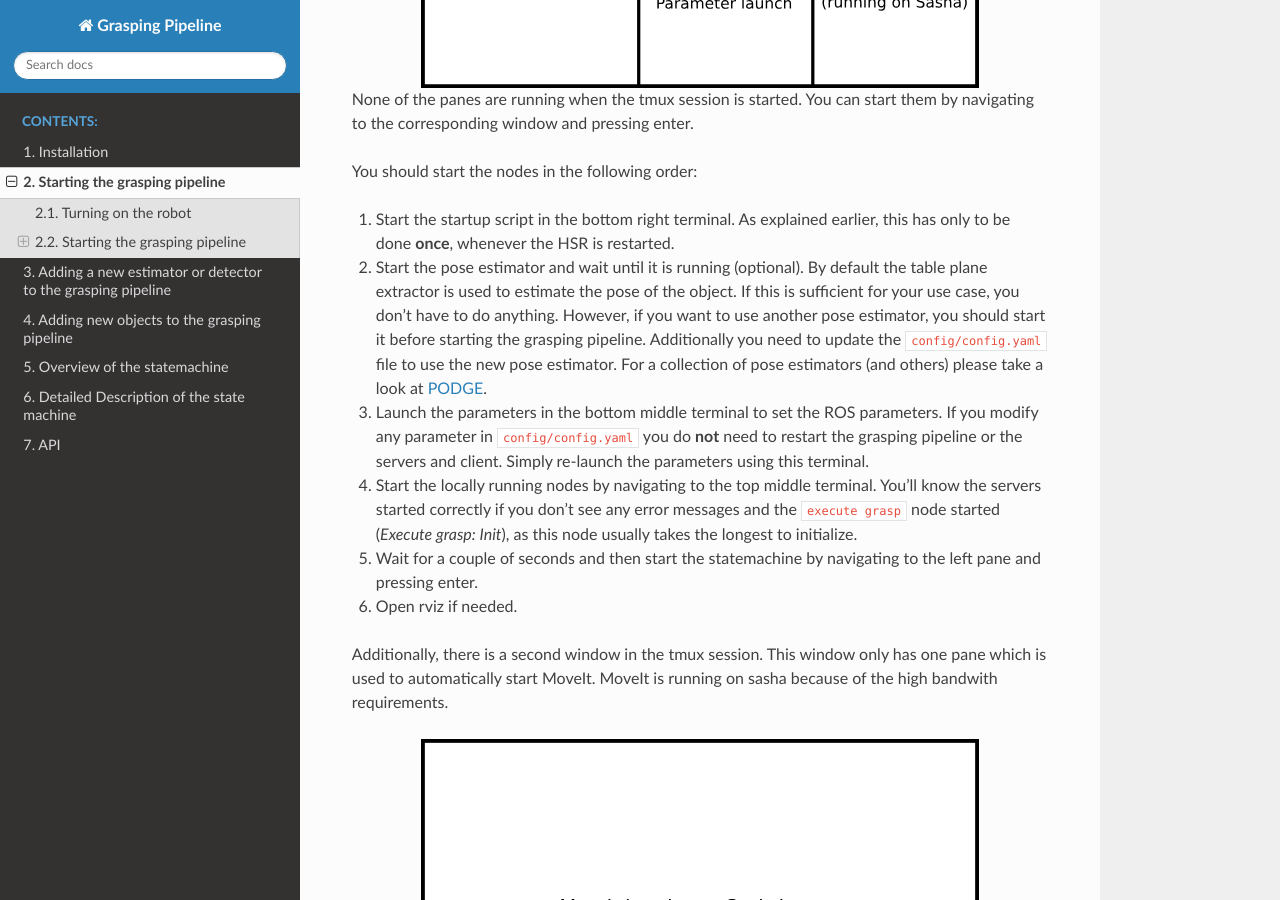
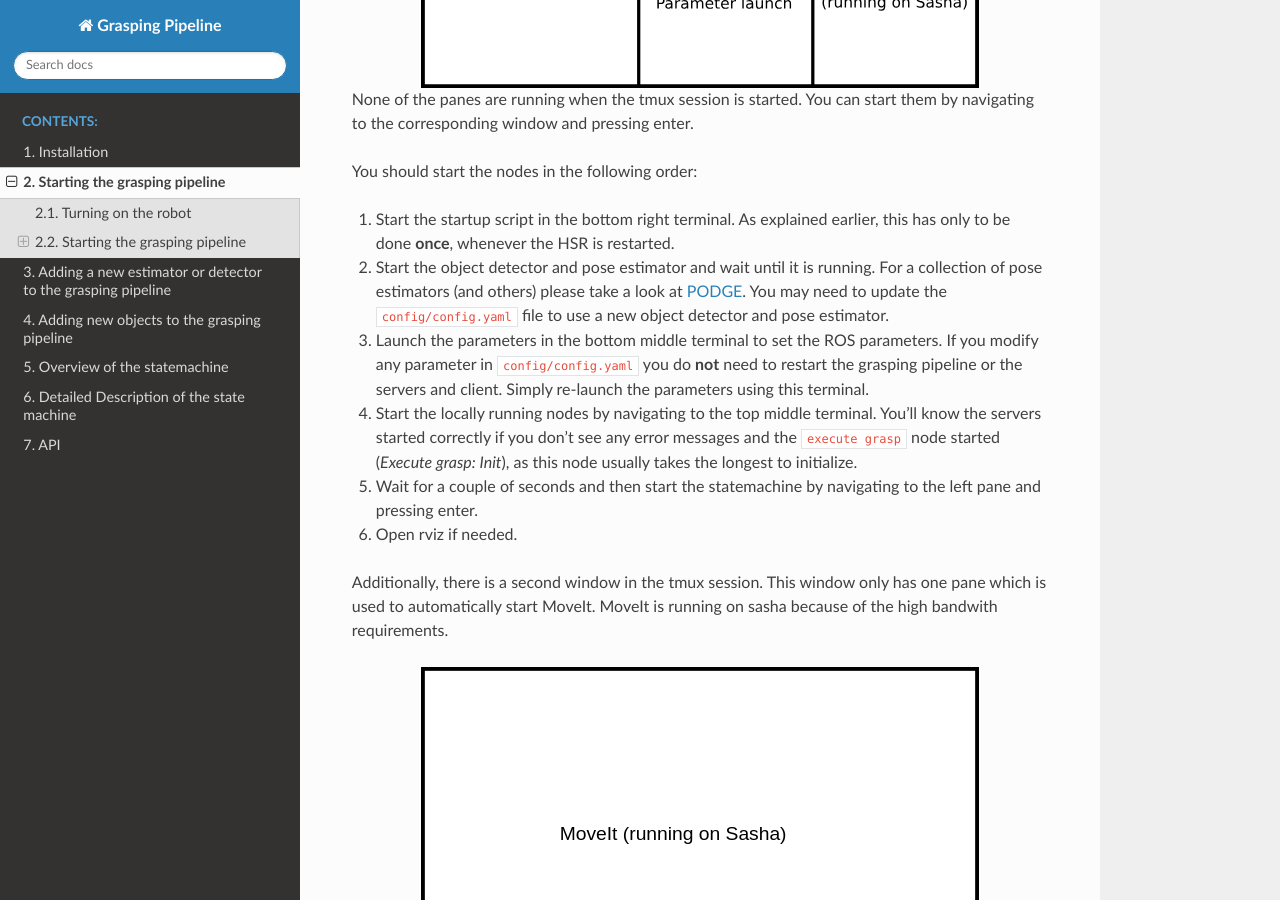
Before and after one commit to v4r-tuwien/grasping_pipeline, a Sphinx documentation site: the page built from docs/source/startup.rst, in a window 1280 px wide and 900 px high, scrolled down 3333 px. Built offline with Sphinx 7.4.7 and the Read the Docs theme 3.1.0, drawn with Linux system fonts in a browser that asks for light colours; some of the changed text lies outside the part shown.

Commit message:
Small documentation change

```diff
--- a/docs/source/startup.rst
+++ b/docs/source/startup.rst
@@ -109,7 +109,7 @@ None of the panes are running when the tmux session is started. You can start th
 You should start the nodes in the following order:
 
 1. Start the startup script in the bottom right terminal. As explained earlier, this has only to be done **once**, whenever the HSR is restarted.
-2. Start the pose estimator and wait until it is running (optional). By default the table plane extractor is used to estimate the pose of the object. If this is sufficient for your use case, you don't have to do anything. However, if you want to use another pose estimator, you should start it before starting the grasping pipeline. Additionally you need to update the ``config/config.yaml`` file to use the new pose estimator. For a collection of pose estimators (and others) please take a look at `PODGE <https://github.com/v4r-tuwien/PODGE>`_.
+2. Start the object detector and pose estimator and wait until it is running. For a collection of pose estimators (and others) please take a look at `PODGE <https://github.com/v4r-tuwien/PODGE>`_. You may need to update the ``config/config.yaml`` file to use a new object detector and pose estimator.
 3. Launch the parameters in the bottom middle terminal to set the ROS parameters. If you modify any parameter in ``config/config.yaml`` you do **not** need to restart the grasping pipeline or the servers and client. Simply re-launch the parameters using this terminal.
 4. Start the locally running nodes by navigating to the top middle terminal. You’ll know the servers started correctly if you don’t see any error messages and the ``execute grasp`` node started (`Execute grasp: Init`), as this node usually takes the longest to initialize.
 5. Wait for a couple of seconds and then start the statemachine by navigating to the left pane and pressing enter.
```
Also changed, not shown: other parts of docs/source/startup.rst (+2 -0 lines).
